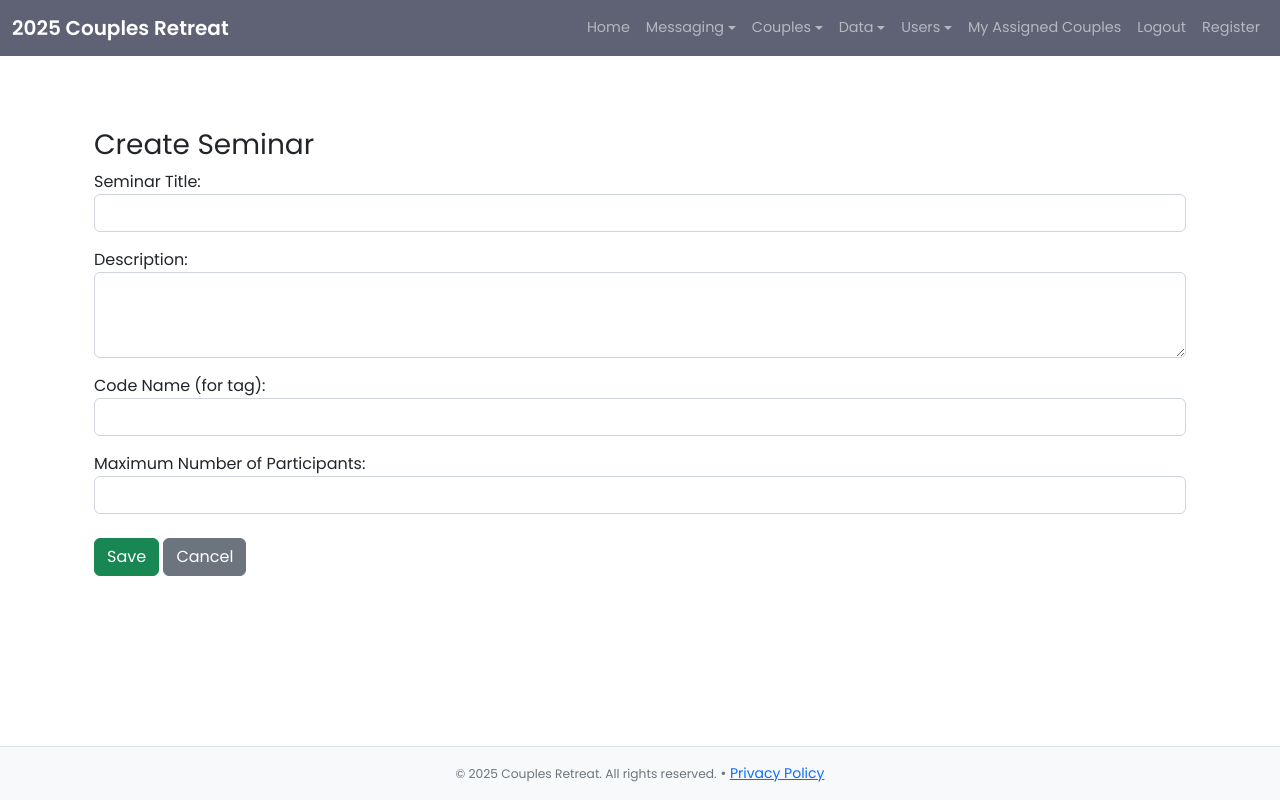
After one commit to fikunmi-2/CouplesRetreat2025, a Django app: page /seminars/create/ in a window 1280 px wide. The commit adds this page. Run offline with Django 4.2, Linux system fonts and the light colour scheme; the visitor is signed in with stand-in values (Sample User, id 1); parts of the project's set-up code (start-up, migrations or seed data) failed here and were passed over; some libraries are stand-ins or nearby versions.

Commit message:
Added the Seminar Creation and Registration

```diff
--- a/login/templates/labourer_dashboard.html
+++ b/login/templates/labourer_dashboard.html
@@ -40,6 +40,7 @@
               <li><a class="dropdown-item" href="{% url 'pdf_registee' user.unique_id %}">Download Tag</a></li>
               <li><a class="dropdown-item" href="{% url 'confirm_attendance' user.s_name user.unique_id %}">Confirm Attendance</a></li>
               <li><a class="dropdown-item" href="{% url 'mark_present' user.unique_id %}">Mark Present</a></li>
+              <li><a class="dropdown-item" href="{% url 'choose_seminar' user.unique_id %}">Choose Seminar</a></li>
               <li><a class="dropdown-item" href="#" data-bs-toggle="modal" data-bs-target="#noteModal{{ user.id }}">Add/View Note</a></li>
             </ul>
           </div>
--- a/login/urls.py
+++ b/login/urls.py
@@ -12,5 +12,4 @@ urlpatterns = [
     path('labourer_dashboard', views.labourer_dashboard, name='labourer_dashboard'),
     path('add_note/<uuid:unique_id>/', views.add_note, name='add_note'),
     path('labourer_notes/', views.labourer_notes, name='labourer_notes'),
-
 ]
--- a/website/forms.py
+++ b/website/forms.py
@@ -1,6 +1,6 @@
 from django import forms
 from django.forms import ModelForm
-from .models import Registered
+from .models import Registered, Seminar
 import phonenumbers
 
 class RegisterForm(ModelForm):
@@ -80,3 +80,28 @@ class RegisterForm(ModelForm):
     def clean_how_heard_about_program(self):
         how_heard = self.cleaned_data['how_heard_about_program']
         return how_heard  # Save selected option
+
+class SeminarForm(forms.ModelForm):
+    class Meta:
+        model = Seminar
+        fields = ['title', 'description', 'code_name', 'max_capacity']
+
+    title = forms.CharField(
+        label="Seminar Title",
+        widget=forms.TextInput(attrs={'class': 'form-control'})
+    )
+
+    description = forms.CharField(
+        label="Description",
+        widget=forms.Textarea(attrs={'class': 'form-control', 'rows': 3})
+    )
+
+    code_name = forms.CharField(
+        label="Code Name (for tag)",
+        widget=forms.TextInput(attrs={'class': 'form-control'})
+    )
+
+    max_capacity = forms.IntegerField(
+        label="Maximum Number of Participants",
+        widget=forms.NumberInput(attrs={'class': 'form-control'})
+    )
--- a/website/templates/base.html
+++ b/website/templates/base.html
@@ -7,6 +7,7 @@
     <title>2025 Couples Retreat</title>
 
       <link rel="icon" type="image/png" href="{% get_static_prefix %}favicon.png?v=1">
+
     <!-- Bootstrap CSS -->
     <link href="https://cdn.jsdelivr.net/npm/bootstrap@5.2.0/dist/css/bootstrap.min.css" rel="stylesheet"
           integrity="sha384-gH2yIJqKdNHPEq0n4Mqa/HGKIhSkIHeL5AyhkYV8i59U5AR6csBvApHHNl/vI1Bx" crossorigin="anonymous">
@@ -14,7 +15,7 @@
     <!-- Google Fonts -->
     <link href="https://fonts.googleapis.com/css2?family=Poppins:wght@400;600&display=swap" rel="stylesheet">
 
-    <!-- TinyMCE (if needed) -->
+    <!-- TinyMCE -->
     <script src="https://cdn.tiny.cloud/1/07pt0nxfymsp3w3qtoyzf8kb9h78fdjdabwqkzk4jteyzya8/tinymce/6/tinymce.min.js" referrerpolicy="origin"></script>
 
     <style>
@@ -128,6 +129,7 @@
             <a class="nav-link dropdown-toggle" href="#" id="dataDropdown" role="button" data-bs-toggle="dropdown">Data</a>
             <ul class="dropdown-menu dropdown-menu-end">
               <li><a class="dropdown-item" href="{% url 'manage_resources' %}">Manage Resources</a></li>
+              <li><a class="dropdown-item" href="{% url 'seminar_admin_dashboard' %}">Manage Seminars</a></li>
               <li><a class="dropdown-item" href="{% url 'upload_registered_excel' %}">Import/Export</a></li>
             </ul>
           </li>
@@ -136,12 +138,11 @@
           <li class="nav-item dropdown">
             <a class="nav-link dropdown-toggle" href="#" id="userDropdown" role="button" data-bs-toggle="dropdown">Users</a>
             <ul class="dropdown-menu dropdown-menu-end">
-              <li><a class="dropdown-item" href="{% url 'user_list' %}">Users</a></li>
+              <li><a class="dropdown-item" href="{% url 'user_list' %}">View Users</a></li>
               <li><a class="dropdown-item" href="{% url 'create_user' %}">Create Users</a></li>
             </ul>
           </li>
         {% endif %}
-
 
         {% if user.is_staff %}
           <li class="nav-item">
--- /dev/null
+++ b/website/templates/seminars/seminar_form.html
@@ -0,0 +1,12 @@
+{% extends 'base.html' %}
+{% block content %}
+<div class="container mt-5">
+  <h3>{{ title }}</h3>
+  <form method="post">
+    {% csrf_token %}
+    {{ form.as_p }}
+    <button class="btn btn-success mt-2" type="submit">Save</button>
+    <a href="{% url 'seminar_admin_dashboard' %}" class="btn btn-secondary mt-2">Cancel</a>
+  </form>
+</div>
+{% endblock %}
--- a/website/templates/viewregistered.html
+++ b/website/templates/viewregistered.html
@@ -127,6 +127,7 @@
                     <li><a class="dropdown-item" href="{% url 'pdf_registee' user.unique_id %}">Download Tag</a></li>
                     <li><a class="dropdown-item" href="{% url 'confirm_attendance' user.s_name user.unique_id %}">Confirm Attendance</a></li>
                     <li><a class="dropdown-item" href="{% url 'mark_present' user.unique_id %}">Mark Present</a></li>
+                    <li><a class="dropdown-item" href="{% url 'choose_seminar' user.unique_id %}">Choose Seminar</a></li>
                 </ul>
             </div>
 
--- a/website/urls.py
+++ b/website/urls.py
@@ -22,4 +22,9 @@ urlpatterns = [
     path('upload_excel', views.upload_excel, name='upload_registered_excel'),
     path('export_excel', views.export_registered_excel, name='export_registered_excel'),
     path('privacy_policy', views.privacy_policy, name='privacy_policy'),
+    path('seminars/', views.seminar_admin_dashboard, name='seminar_admin_dashboard'),
+    path('seminars/create/', views.create_seminar, name='create_seminar'),
+    path('seminars/<int:seminar_id>/edit/', views.edit_seminar, name='edit_seminar'),
+    path('seminars/<int:seminar_id>/delete/', views.delete_seminar, name='delete_seminar'),
+    path('choose_seminar/<uuid:unique_id>/', views.choose_seminar, name='choose_seminar'),
 ]
--- a/website/views.py
+++ b/website/views.py
@@ -2,8 +2,8 @@ import json
 
 from django.contrib import messages
 from django.shortcuts import render, redirect, get_object_or_404
-from .models import Registered, Resource
-from .forms import RegisterForm
+from .models import Registered, Resource, Seminar
+from .forms import RegisterForm, SeminarForm
 
 from openpyxl import load_workbook
 from django import forms
@@ -144,30 +144,30 @@ def pdf_registee(request, unique_id):
     from reportlab.lib.pagesizes import A4
     from reportlab.lib.units import cm
     from reportlab.lib.utils import ImageReader
-    from django.http import FileResponse
+    from django.http import FileResponse, HttpResponse
+    from django.contrib import messages
+    from django.shortcuts import redirect
 
     reg_couple = Registered.objects.get(unique_id=unique_id)
 
-    # Page size
+    # Check if seminar is selected
+    if not reg_couple.seminar:
+        messages.warning(request, "You must register for a seminar before downloading your tag.")
+        return redirect('choose_seminar', unique_id=unique_id)
+
+    # Page setup
     page_width, page_height = A4
-
-    # Tag size
     tag_width = 8.8 * cm
     tag_height = 12.4 * cm
-
-    # Horizontal positioning: side-by-side with spacing
     x_left = (page_width - (2 * tag_width + 1 * cm)) / 2
     x_right = x_left + tag_width + 1 * cm
-
-    # Vertical positioning: both tags on the top half with margin
     top_margin = 3.3 * cm
     y_position = page_height - tag_height - top_margin
 
-    # Prepare canvas
     buf = io.BytesIO()
     c = canvas.Canvas(buf, pagesize=A4)
 
-    # Load background image
+    # Background image setup
     image_path = 'static/tag_background.png'
     bg_image = Image.open(image_path).convert("RGB")
     bg_resized = bg_image.resize((int(tag_width), int(tag_height)))
@@ -176,7 +176,7 @@ def pdf_registee(request, unique_id):
     bg_io.seek(0)
     bg_reader = ImageReader(bg_io)
 
-    # Generate QR code
+    # QR code generation
     qr_data = request.build_absolute_uri(f"/mark_present/{reg_couple.unique_id}")
     qr = qrcode.QRCode(version=1, box_size=10, border=5)
     qr.add_data(qr_data)
@@ -187,36 +187,42 @@ def pdf_registee(request, unique_id):
     qr_io.seek(0)
     qr_reader = ImageReader(qr_io)
 
-    # Define two side-by-side tag positions
+    # Positions for each tag
     positions = [
         {"x": x_left, "y": y_position, "name": reg_couple.f_name_f.upper()},
         {"x": x_right, "y": y_position, "name": reg_couple.f_name_m.upper()}
     ]
 
     for pos in positions:
-        # Draw background
+        # Draw tag background
         c.drawImage(bg_reader, pos["x"], pos["y"], width=tag_width, height=tag_height)
 
-        # Draw black border
+        # Draw border
         c.setStrokeColorRGB(0, 0, 0)
         c.rect(pos["x"], pos["y"], tag_width, tag_height)
 
         center_x = pos["x"] + tag_width / 2
-        content_start_y = pos["y"] + 4.4 * cm  # vertical start inside tag
+        content_start_y = pos["y"] + 4.6 * cm
 
-        # Draw surname
+        # Surname
         c.setFont("Times-Bold", 18)
         c.setFillColorRGB(0, 0, 0)
         c.drawCentredString(center_x, content_start_y, reg_couple.s_name.lower())
 
-        # Draw first name
+        # First name
         c.drawCentredString(center_x, content_start_y - 0.6 * cm, pos["name"])
 
-        # Draw QR code
+        # QR code
         qr_size = 2.8 * cm
         qr_x = center_x - qr_size / 2
-        qr_y = content_start_y - 4.0 * cm
+        qr_y = content_start_y - 3.8 * cm
         c.drawImage(qr_reader, qr_x, qr_y, width=qr_size, height=qr_size)
+
+        # Seminar code name under QR (in red and bold)
+        seminar_code = reg_couple.seminar.code_name
+        c.setFont("Times-Bold", 12)
+        c.setFillColorRGB(1, 0, 0)  # Red
+        c.drawCentredString(center_x, qr_y - 0.55 * cm, f"{seminar_code}")
 
     c.showPage()
     c.save()
@@ -226,7 +232,6 @@ def pdf_registee(request, unique_id):
     reg_couple.save()
 
     return FileResponse(buf, as_attachment=True, filename=f'{reg_couple.s_name}.pdf')
-
 
 
 def download_tag(request, surname, unique_id):
@@ -437,3 +442,86 @@ def export_registered_excel(request):
 
 def privacy_policy(request):
     return render(request, "privacy_policy.html", {})
+
+@superuser_required
+def seminar_admin_dashboard(request):
+    seminars = Seminar.objects.all().order_by('title')
+    for seminar in seminars:
+        seminar.assigned_couples = seminar.registered_set.all()
+        seminar.assigned_count = seminar.assigned_couples.count()
+
+    unassigned = Registered.objects.filter(seminar__isnull=True).order_by('s_name')
+
+    return render(request, 'seminars/admin_dashboard.html', {
+        'seminars': seminars,
+        'unassigned': unassigned,
+        'unassigned_count': unassigned.count()
+    })
+
+@superuser_required
+def create_seminar(request):
+    if request.method == 'POST':
+        form = SeminarForm(request.POST)
+        if form.is_valid():
+            form.save()
+            messages.success(request, "Seminar created successfully.")
+            return redirect('seminar_admin_dashboard')
+    else:
+        form = SeminarForm()
+    return render(request, 'seminars/seminar_form.html', {'form': form, 'title': 'Create Seminar'})
+
+@superuser_required
+def edit_seminar(request, seminar_id):
+    seminar = get_object_or_404(Seminar, id=seminar_id)
+    if request.method == 'POST':
+        form = SeminarForm(request.POST, instance=seminar)
+        if form.is_valid():
+            form.save()
+            messages.success(request, "Seminar updated successfully.")
+            return redirect('seminar_admin_dashboard')
+    else:
+        form = SeminarForm(instance=seminar)
+    return render(request, 'seminars/seminar_form.html', {'form': form, 'title': 'Edit Seminar'})
+
+@superuser_required
+def delete_seminar(request, seminar_id):
+    seminar = get_object_or_404(Seminar, id=seminar_id)
+    assigned_count = seminar.registered_set.count()
+
+    if request.method == 'POST':
+        seminar.delete()
+        messages.success(request, f"Seminar deleted. {assigned_count} couple(s) were unassigned.")
+        return redirect('seminar_admin_dashboard')
+
+    return render(request, 'seminars/confirm_delete.html', {
+        'seminar': seminar,
+        'assigned_count': assigned_count
+    })
+
+def choose_seminar(request, unique_id):
+    couple = get_object_or_404(Registered, unique_id=unique_id)
+    user = request.user
+    seminars = Seminar.objects.all().order_by('title')
+
+    is_locked = couple.seminar is not None and not (user.is_superuser or user.is_staff)
+
+    if request.method == 'POST':
+        selected_id = request.POST.get('seminar_id')
+        selected_seminar = Seminar.objects.get(id=selected_id)
+
+        if is_locked:
+            return redirect('choose_seminar', unique_id=unique_id)
+
+        if selected_seminar.slots_remaining() <= 0:
+            messages.error(request, f"'{selected_seminar.title}' is already full. Please select another seminar.")
+            return redirect('choose_seminar', unique_id=unique_id)
+
+        couple.seminar = selected_seminar
+        couple.save()
+        return redirect('choose_seminar', unique_id=unique_id)
+
+    return render(request, 'seminars/choose_seminar.html', {
+        'couple': couple,
+        'seminars': seminars,
+        'is_locked': is_locked,
+    })
```
Also changed, not shown: website/models.py (+13 -0 lines), website/templates/seminars/admin_dashboard.html (added, +32 -0 lines), website/templates/seminars/choose_seminar.html (added, +43 -0 lines), website/templates/seminars/confirm_delete.html (added, +15 -0 lines), login/templates/seminar_admin_dashboard.html (added), login/templates/seminar_confirm_delete.html (added), login/templates/seminar_form.html (added), login/views.py (line endings or trailing spaces), website/migrations/0020_seminar_registered_seminar.py (added).
